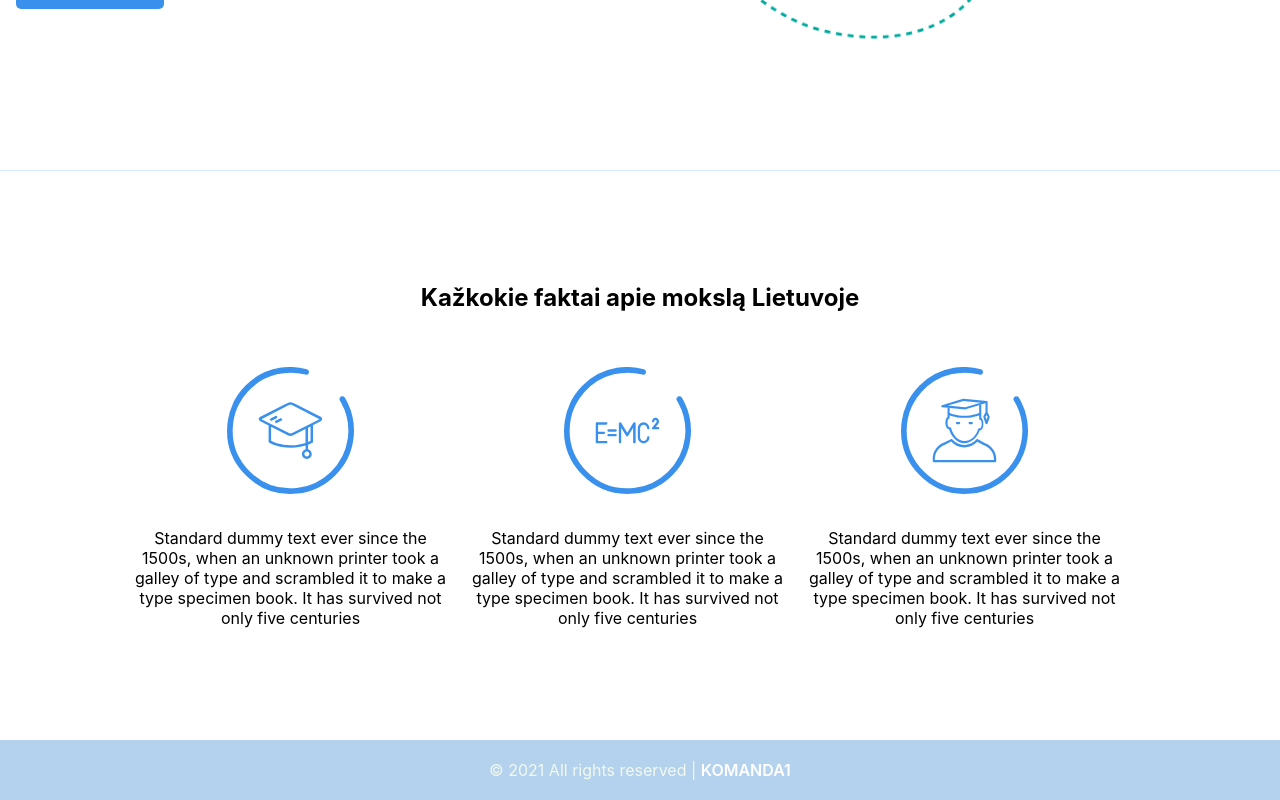
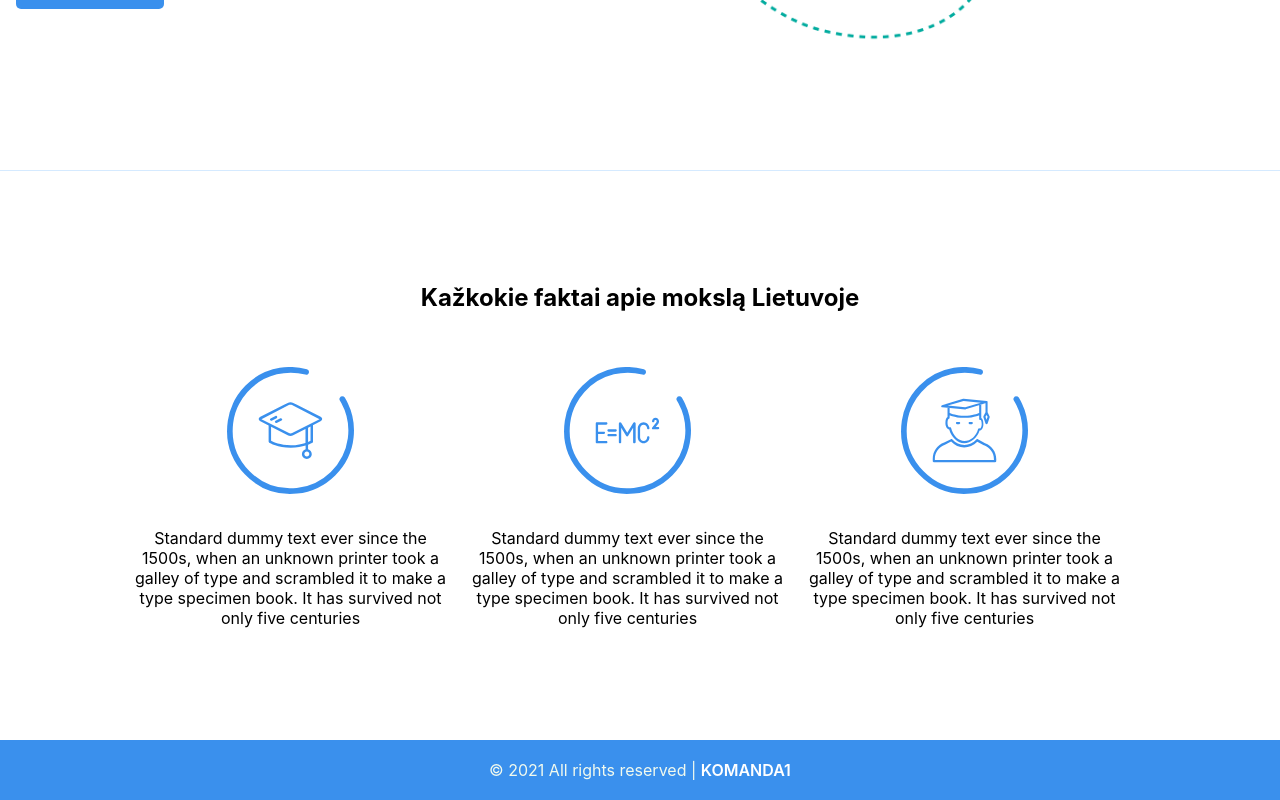
Before and after one commit to airidas1/komanda1, a React (Create React App) app in the folder frontend/: page /v1 in a window 1280 px wide. Shown: the part 613-1413 px from the top of the page. Built offline with nearby package versions, Linux system fonts and the light colour scheme.

Commit message:
clean up

```diff
--- a/frontend/src/App.css
+++ b/frontend/src/App.css
@@ -1,12 +1,3 @@
-:root {
-  --primary-color: #b4d1ee;
-  --secondary-color: #3a90ed;
-  --contrast-color: #4590db;
-  --outline-color: #e5e5e5;
-  --background-color: #fff;
-  --error-color: #e57373;
-}
-
 * {
   box-sizing: border-box;
   padding: 0;
--- a/frontend/src/App.js
+++ b/frontend/src/App.js
@@ -36,7 +36,7 @@ function App() {
           <Route path='/carrer'>
             <Carrer />
           </Route>
-          <Route path='/404'>
+          <Route>
             <NotFound />
           </Route>
         </Switch>
--- a/frontend/src/components/InfoBox.js
+++ b/frontend/src/components/InfoBox.js
@@ -1,10 +1,10 @@
 import React from 'react';
 import './InfoBox.css';
 
-function InfoBox({ icon, text, title }) {
+function InfoBox({ icon, text }) {
   return (
     <article className='infoBox'>
-      <img className='infoBox-image' src={icon} />
+      <img className='infoBox-image' src={icon} alt = {'iconIMG'} />
       <p>{text}</p>
     </article>
   );
--- a/frontend/src/index.css
+++ b/frontend/src/index.css
@@ -17,7 +17,7 @@ code {
   --primary-color: #3a90ed;
   --secondary-color: #6daaec;
   --accent-color: #1d4877;
-
+  --error-color: #e57373;
   --dark-color: #000;
   --light-color: #fff;
 }
--- a/frontend/src/pages/FAQ.js
+++ b/frontend/src/pages/FAQ.js
@@ -1,4 +1,4 @@
-import React, {useRef} from 'react';
+import React from 'react';
 import { Collapse } from 'antd';
 import styles from './FAQ.module.css'
 
--- a/frontend/src/pages/Home.js
+++ b/frontend/src/pages/Home.js
@@ -1,4 +1,4 @@
-import React, { useState } from 'react';
+import React from 'react';
 // Style
 import styles from './Home.module.css';
 // Images
@@ -40,7 +40,7 @@ function Home() {
             <Button title={'Sužinok daugiau'} href={'#'} />
           </div>
           <div className={styles.hero_img}>
-            <img src={heroImg} alt='hero-image' className={styles.hero_image} />
+            <img src={heroImg} alt='heroIMG' className={styles.hero_image} />
           </div>
         </div>
         <div className={styles.additional_info}>
```
Also changed, not shown: 2 other files (tests, documents, lock files or other folders).
